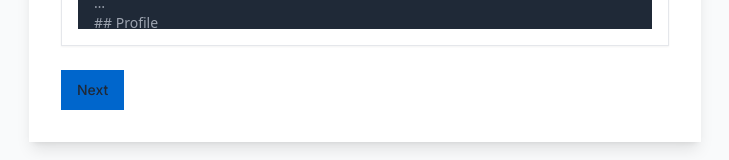
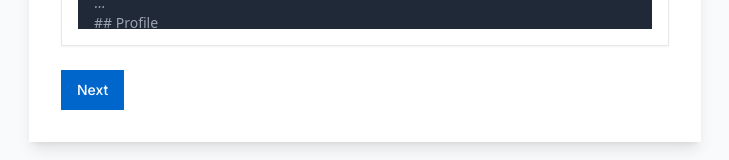
Before and after one commit to Greyvend/job-application-assistant, a Next.js app: page / in a window 1280 px wide. Shown: the part 529-689 px from the top of the page, without its empty margins (275-1004 px from the left). Built offline with nearby package versions, Linux system fonts and the light colour scheme.

Commit message:
Make button texts light

```diff
--- a/app/components/CoverLetterGeneration.tsx
+++ b/app/components/CoverLetterGeneration.tsx
@@ -46,7 +46,7 @@ export default function CoverLetterGeneration({
   return (
     <div className="space-y-6">
       <h2 className="text-2xl font-semibold text-[#1F2937]">Generate Cover Letter</h2>
-      <Button onClick={handleGenerate} disabled={isGenerating} className="bg-[#0066CC] hover:bg-[#0052a3]">
+      <Button onClick={handleGenerate} disabled={isGenerating} className="bg-[#0066CC] hover:bg-[#0052a3] text-white">
         {isGenerating ? "Generating..." : "Generate Cover Letter"}
       </Button>
 
--- a/app/components/JobDescriptionInput.tsx
+++ b/app/components/JobDescriptionInput.tsx
@@ -49,7 +49,7 @@ export default function JobDescriptionInput({
           required
           className="w-full"
         />
-        <Button type="submit" className="bg-[#0066CC] hover:bg-[#0052a3]" disabled={isLoading}>
+        <Button type="submit" className="bg-[#0066CC] hover:bg-[#0052a3] text-white" disabled={isLoading}>
           {isLoading ? "Extracting..." : "Extract Job Details"}
         </Button>
       </form>
@@ -72,7 +72,7 @@ export default function JobDescriptionInput({
         <Button onClick={onPrev} variant="outline">
           Previous
         </Button>
-        <Button onClick={onNext} disabled={!jobDetails} className="bg-[#0066CC] hover:bg-[#0052a3]">
+        <Button onClick={onNext} disabled={!jobDetails} className="bg-[#0066CC] hover:bg-[#0052a3] text-white">
           Next
         </Button>
       </div>
--- a/app/components/ResumeUpload.tsx
+++ b/app/components/ResumeUpload.tsx
@@ -56,7 +56,7 @@ export default function ResumeUpload({
           </div>
         )}
       </Card>
-      <Button onClick={onNext} className="bg-[#0066CC] hover:bg-[#0052a3]">
+      <Button onClick={onNext} className="bg-[#0066CC] hover:bg-[#0052a3] text-white">
         Next
       </Button>
     </div>
```
